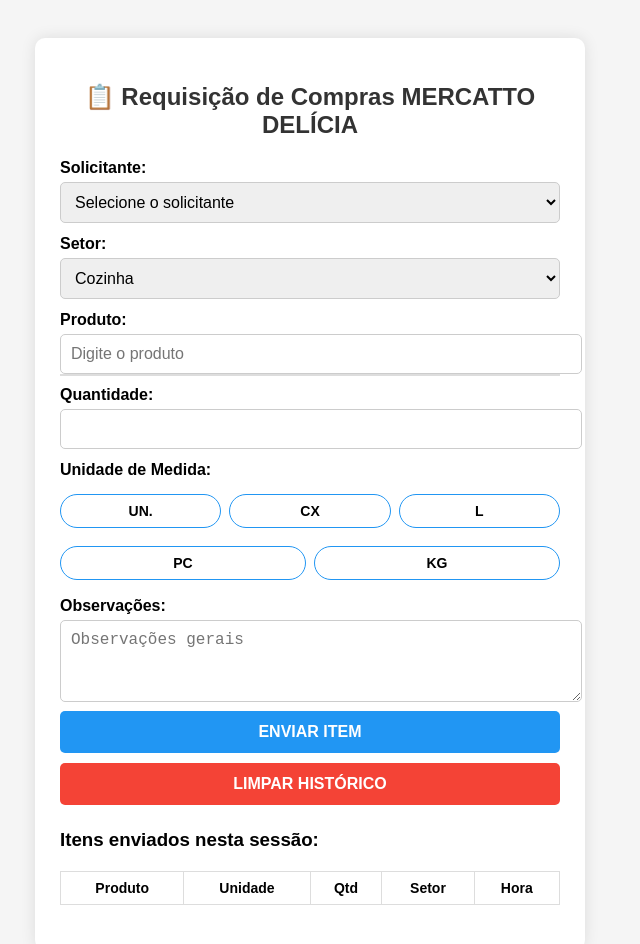
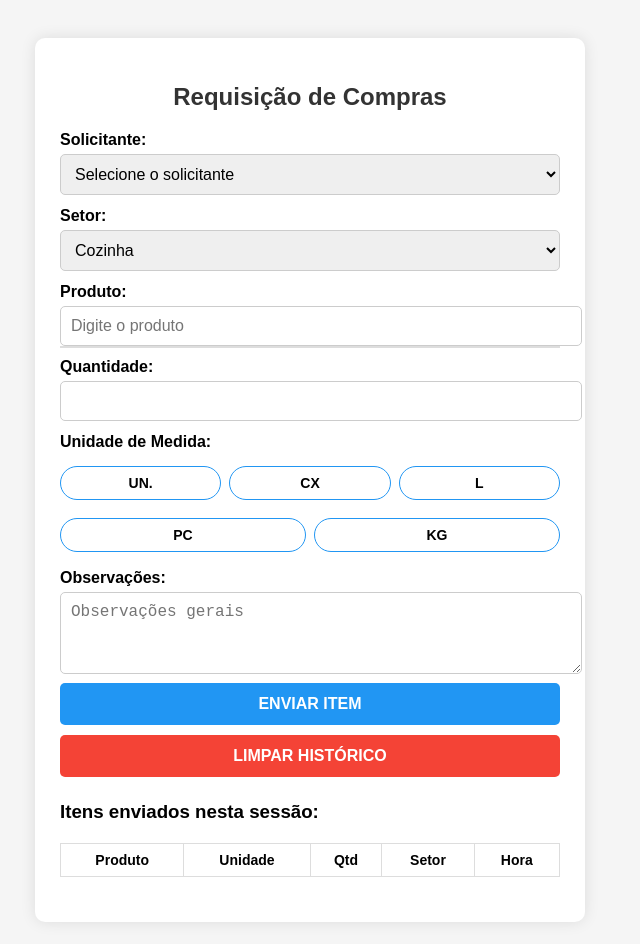
Before and after one commit to grupodvbr/Mercatto, a plain HTML site: page index.html in a window 1280 px wide. Shown: the whole page, without its empty margins (330-970 px from the left). Drawn offline with Linux system fonts and the light colour scheme; no server answers.

Commit message:
Update index.html

```diff
--- a/index.html
+++ b/index.html
@@ -50,7 +50,7 @@
 </head>
 <body>
 <div class="container">
-  <h2>📋 Requisição de Compras MERCATTO DELÍCIA</h2>
+  <h2>Requisição de Compras</h2>
 
   <label>Solicitante:</label>
   <select id="solicitante">
```
